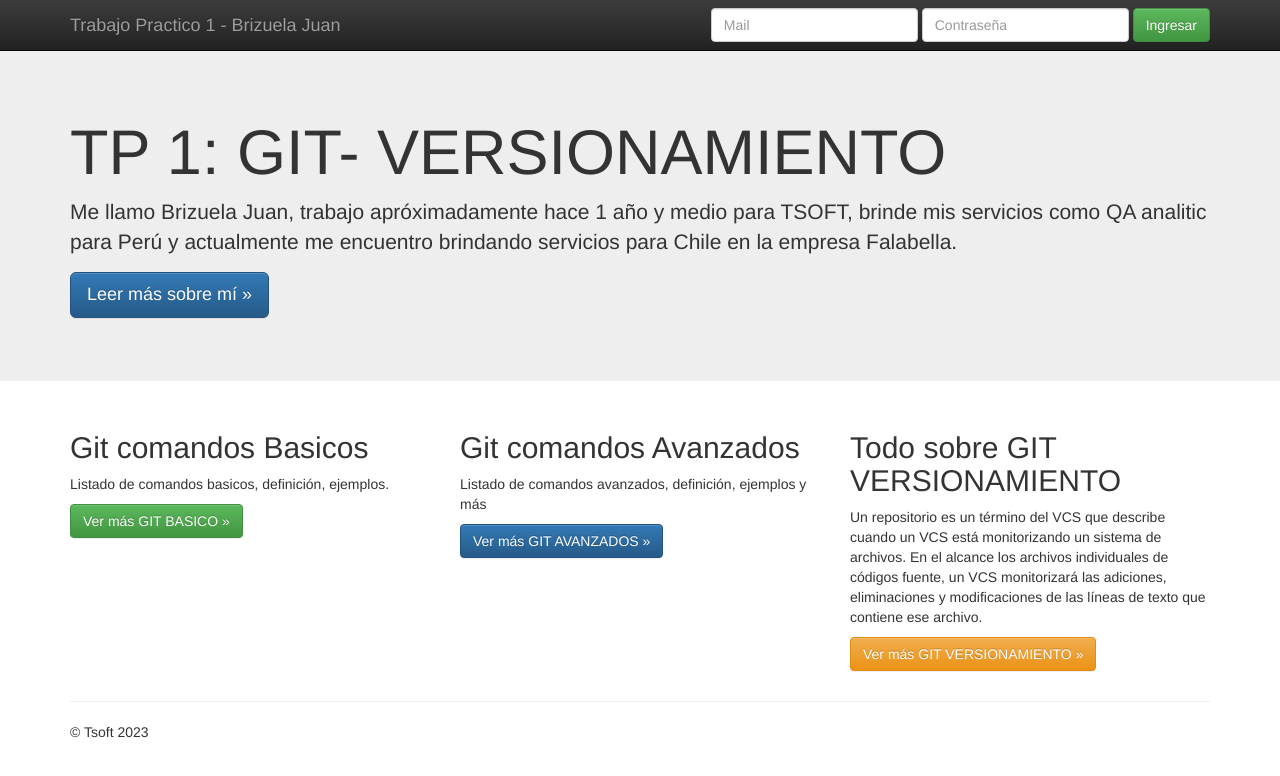
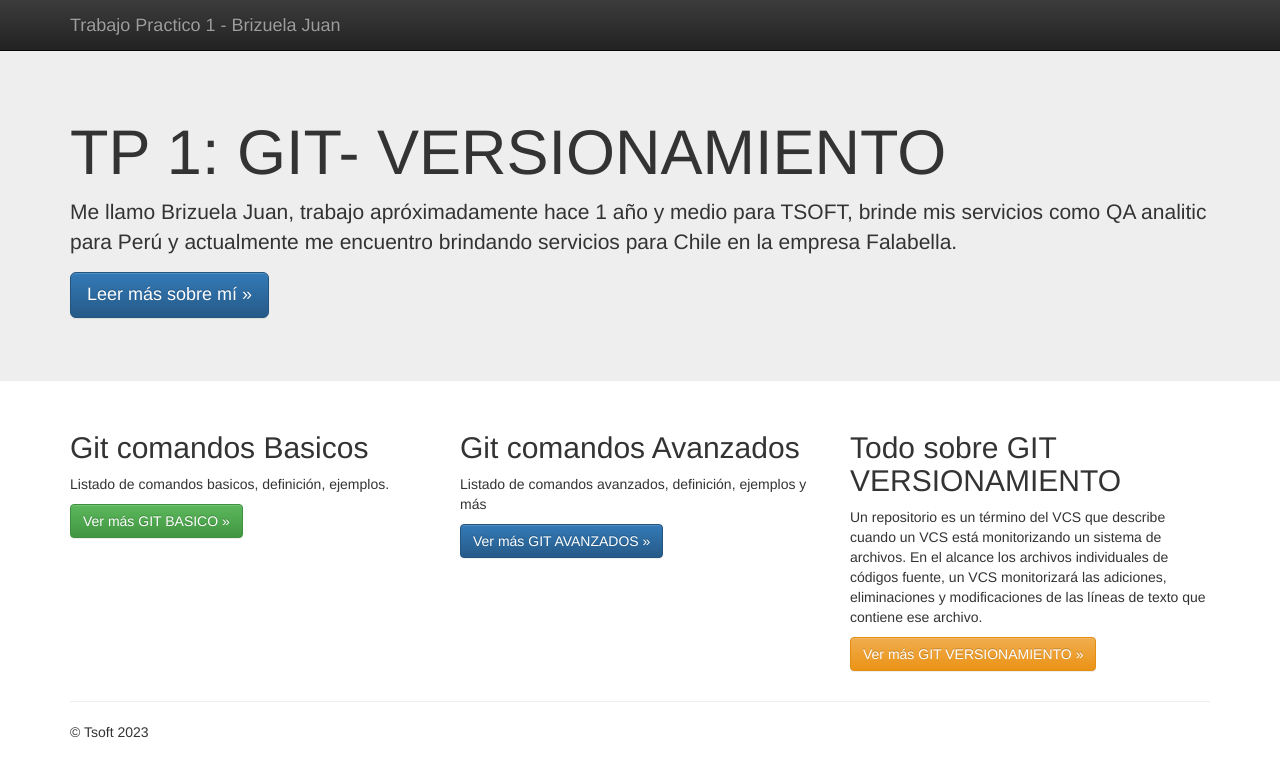
Before and after one commit to Juanbz123/TrabajoPrac1BrizuelaJuan, a plain HTML site: page index.html in a window 1280 px wide. Drawn offline with nearby package versions, Linux system fonts and the light colour scheme.

Commit message:
se elimino el form de usuario y contraseña y el boton de ingresar

```diff
--- a/index.html
+++ b/index.html
@@ -39,15 +39,7 @@
           <a class="navbar-brand href="#">Trabajo Practico 1 - Brizuela Juan</a>
         </div>
         <div id="navbar" class="navbar-collapse collapse">
-          <form class="navbar-form navbar-right" role="form">
-            <div class="form-group">
-              <input type="email" placeholder="Mail" class="form-control">
-            </div>
-            <div class="form-group">
-              <input type="password" placeholder="Contraseña" class="form-control">
-            </div>
-            <button type="submit" class="btn btn-success">Ingresar</button>
-          </form>
+
         </div><!--/.navbar-collapse -->
       </div>
     </nav>
```
